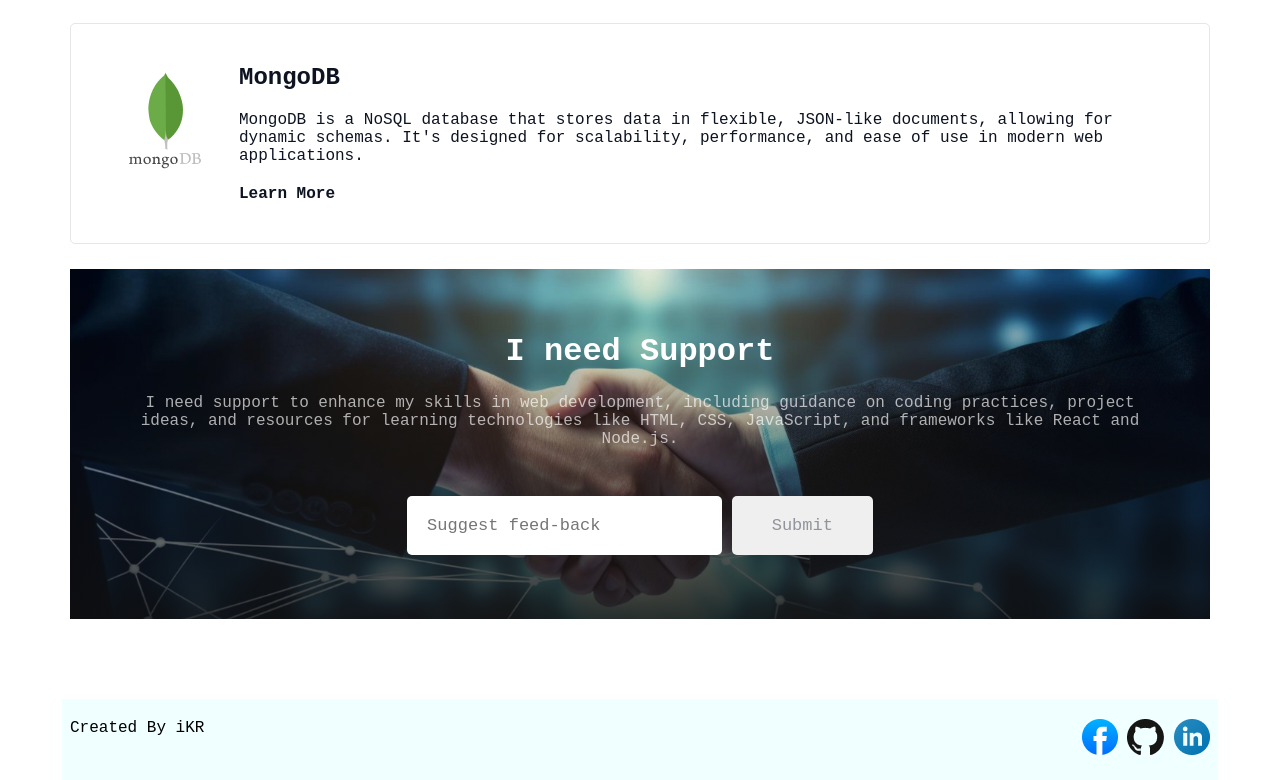
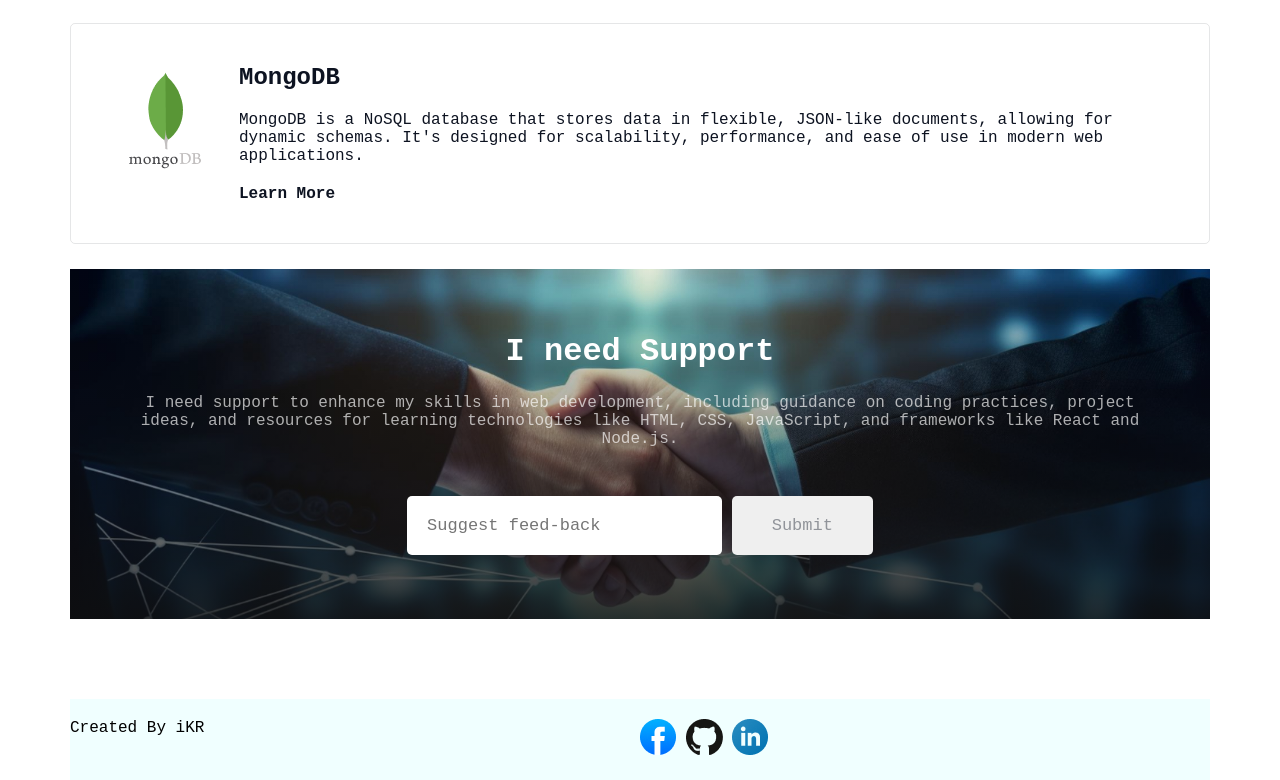
Before and after one commit to avoiddeveloper/Assignment-01, a plain HTML site: page index.html in a window 1280 px wide. Shown: the part 4662-5442 px from the top of the page. Drawn offline with Linux system fonts and the light colour scheme; a web font is replaced by a local one.

Commit message:
fixing some code

```diff
--- a/css/style.css
+++ b/css/style.css
@@ -244,7 +244,7 @@ a {
 }
 
 #support {
-    background: linear-gradient(00.00deg, rgb(16, 16, 16) -19.5%, rgba(16, 16, 16, 0) 100%), url(../assets/handshake.jpg);
+    background: linear-gradient(0.00deg, rgb(16, 16, 16) -19.5%, rgba(16, 16, 16, 0) 100%), url(../assets/handshake.jpg);
     background-position: center;
     background-repeat: no-repeat;
     background-size: cover;
@@ -281,10 +281,18 @@ a {
 /* Footer Part */
 #footer  {
     background-color: azure;
-    padding: 20px 8px;
+    padding: 20px 0px;
 }
 .footer_container {
     display: flex;
     justify-content: space-between;
 }
-.
+.footer_left {
+    width: 50%;
+}
+.footer_right {
+    width: 50%;
+}
+.footer_right i {
+    padding-left: 20px;
+}
--- a/index.html
+++ b/index.html
@@ -197,7 +197,7 @@
         <div class="footer_left">
             <p>Created By iKR</p>
         </div>
-        <div class="footer_left">
+        <div class="footer_right">
             <a href="#"><img src="assets/facebook.png" alt="facebook"></a>
             <a href="#"><img src="assets/github.png" alt="GitHub"></a>
             <a href="#"><img src="assets/linkedin-icon 1.png" alt="LinkedIn"></a>
```
